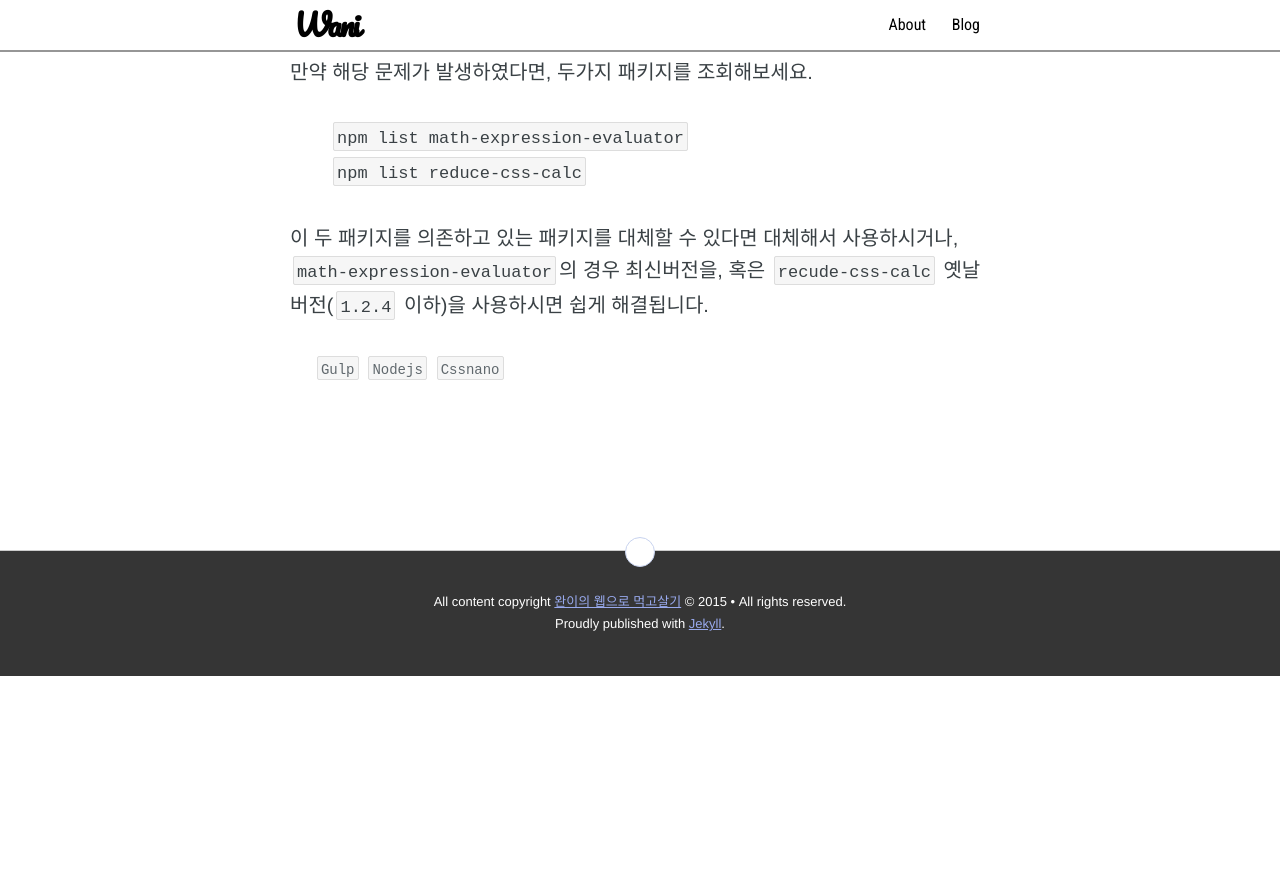
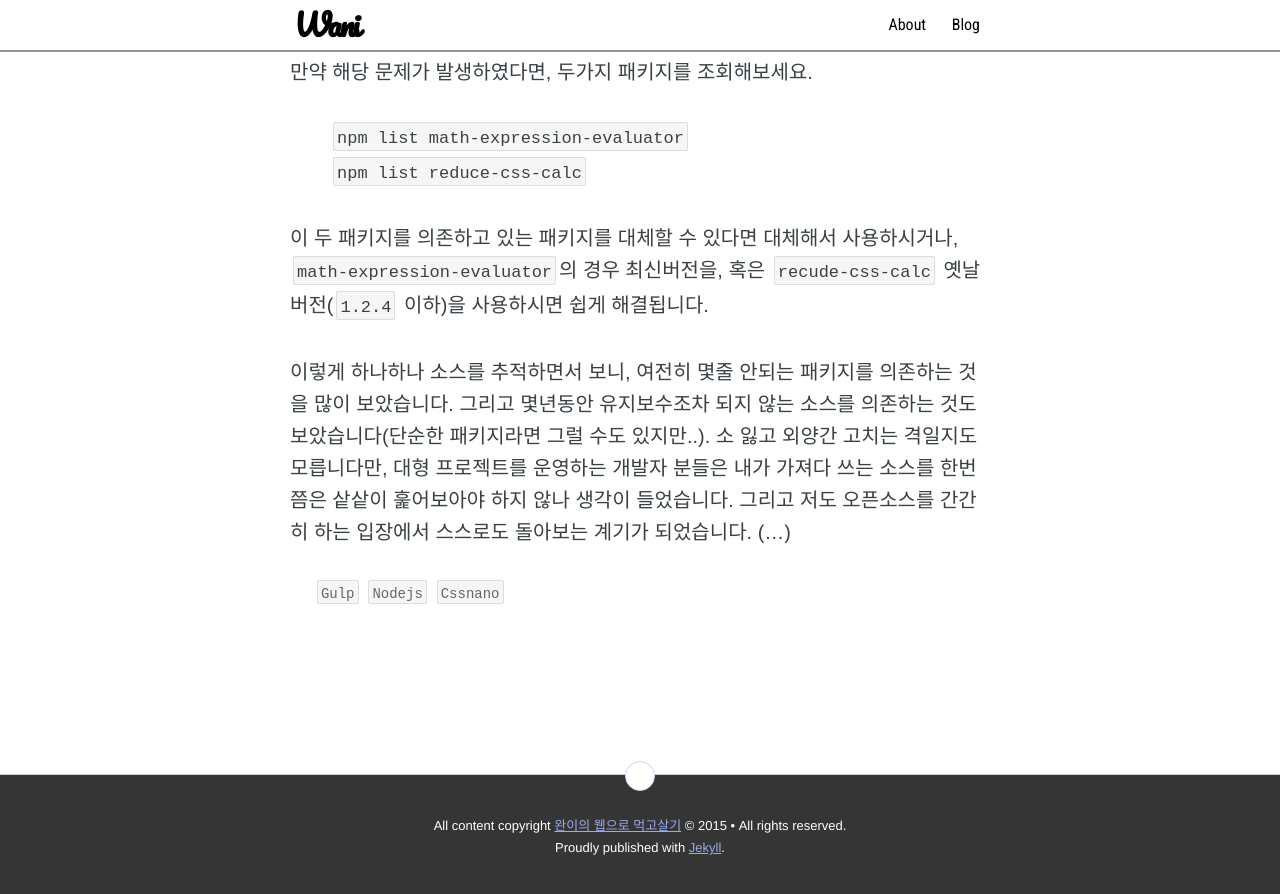
Before and after one commit to wan2land/wan2land.github.io, a Jekyll site: the page built from _posts/2016-08-23-gulp-error.md, in a window 1280 px wide and 900 px high, scrolled down 5738 px. Shown: the top 894 px of the window. Built offline with Jekyll 4.4.1, drawn with Linux system fonts in a browser that asks for light colours; nearby versions of some CDN libraries; comment, search, counter and statistics services are not loaded; a style sheet for code colours, icons or effects is not loaded; before the commit the page ends 6414 px from its top, so only the background shows below that.

Commit message:
느낀점 추가

```diff
--- a/_posts/2016-08-23-gulp-error.md
+++ b/_posts/2016-08-23-gulp-error.md
@@ -140,3 +140,5 @@ if(!Array.indexOf)
 - `npm list reduce-css-calc`
 
 이 두 패키지를 의존하고 있는 패키지를 대체할 수 있다면 대체해서 사용하시거나, `math-expression-evaluator`의 경우 최신버전을, 혹은 `recude-css-calc` 옛날 버전(`1.2.4` 이하)을 사용하시면 쉽게 해결됩니다.
+
+이렇게 하나하나 소스를 추적하면서 보니, 여전히 몇줄 안되는 패키지를 의존하는 것을 많이 보았습니다. 그리고 몇년동안 유지보수조차 되지 않는 소스를 의존하는 것도 보았습니다(단순한 패키지라면 그럴 수도 있지만..). 소 잃고 외양간 고치는 격일지도 모릅니다만, 대형 프로젝트를 운영하는 개발자 분들은 내가 가져다 쓰는 소스를 한번쯤은 샅샅이 훑어보아야 하지 않나 생각이 들었습니다. 그리고 저도 오픈소스를 간간히 하는 입장에서 스스로도 돌아보는 계기가 되었습니다. (...)
```
